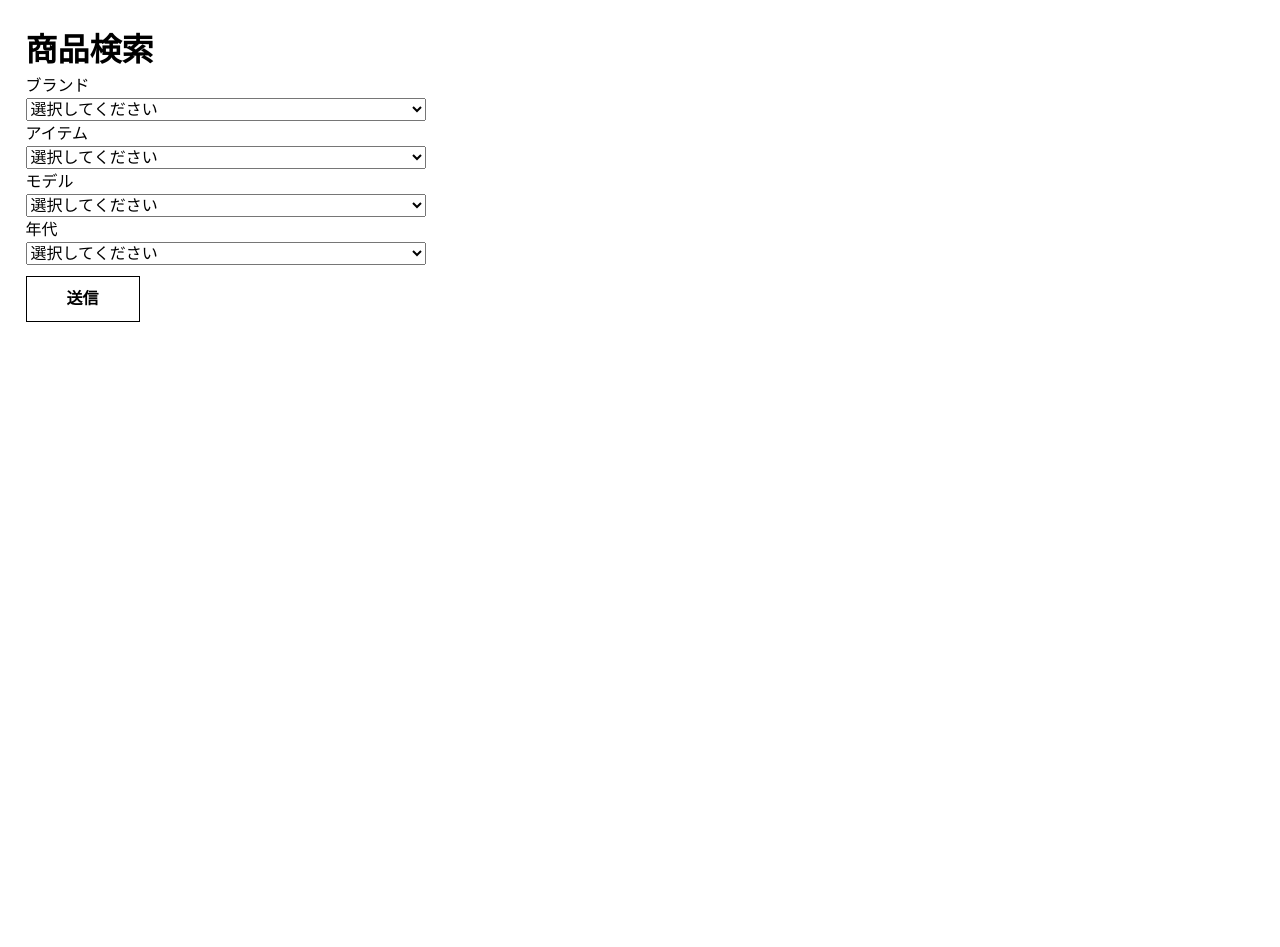
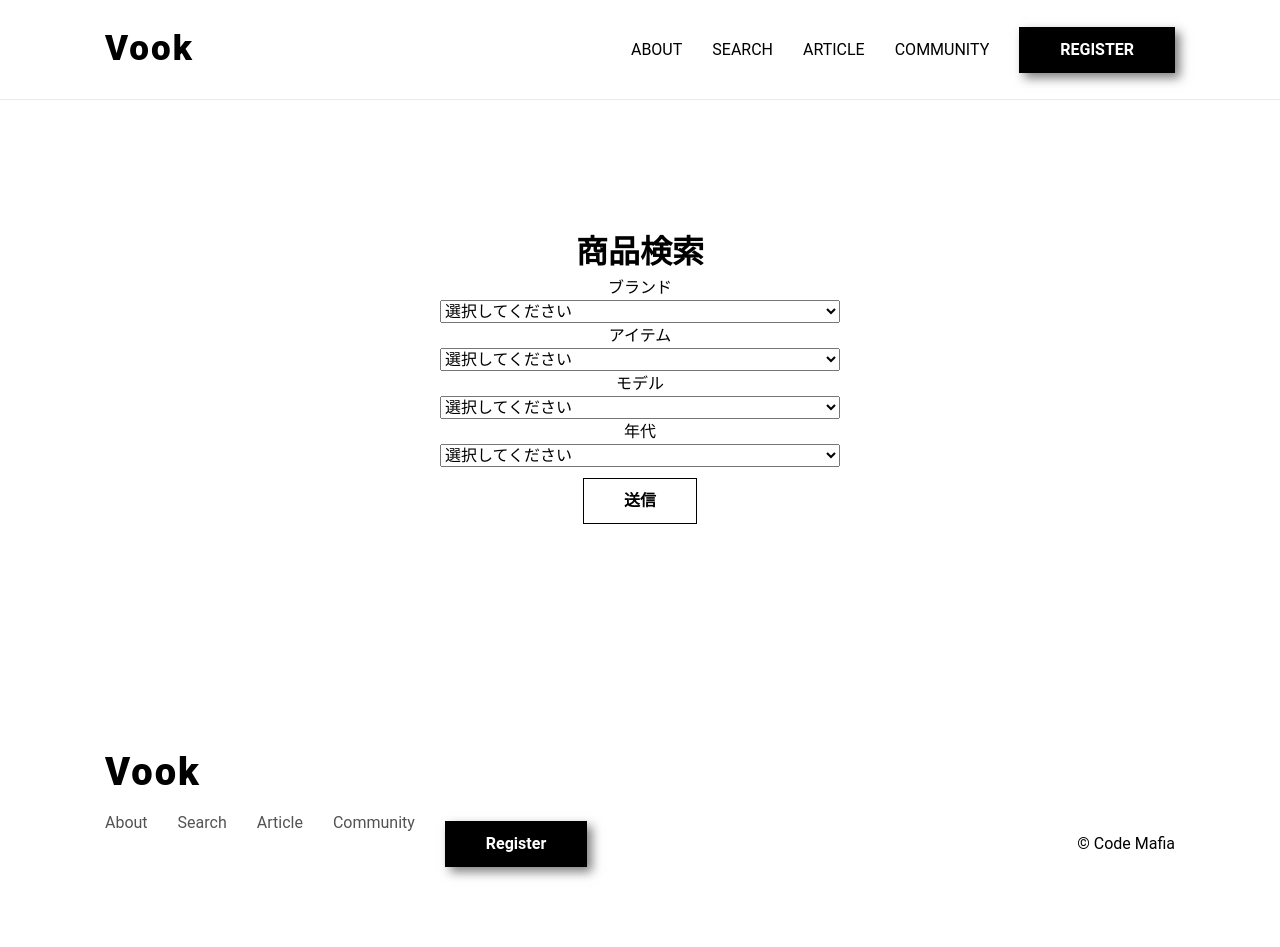
Before and after one commit to atsushimemet/vook_web_v2, a Django app: page /search/ in a window 1280 px wide. Before the commit the page ends 322 px from the top, so only its background shows below. Run offline with Django 4.2, Linux system fonts and the light colour scheme; some web fonts are replaced.

Commit message:
feat: #69 searchページの変更

```diff
--- a/vook_web/templates/vook_web/search.html
+++ b/vook_web/templates/vook_web/search.html
@@ -1,36 +1,66 @@
-{% extends "vook_web/base.html" %}
-{% load static %}
-{% block body %}
-<div style="margin-left: 2%; margin-top: 2%;">
-    <h1>
-        商品検索
-    </h1>
+{% extends "vook_web/base.html" %} {% load static %} {% block body %}
+<div id="global-container">
+  <div id="container">
+    <div class="mobile-menu__cover"></div>
+    <div class="nav-trigger"></div>
+    <header class="header">
+      <div class="header__inner appear up">
+        <div class="logo item">
+          <span class="logo__vook"><a href="{% url 'index' %}">Vook</a></span>
+        </div>
+        <nav class="header__nav">
+          <ul class="header__ul">
+            <li class="header__li item">
+              <a href="{% url 'about' %}">About</a>
+            </li>
+            <li class="header__li item">
+              <a href="{% url 'search' %}">Search</a>
+            </li>
+            <li class="header__li item">
+              <a href="{% url 'article' %}">Article</a>
+            </li>
+            <li class="header__li item">
+              <a href="{% url 'community' %}">Community</a>
+            </li>
+            <li class="header__li item">
+              <a class="btn filled" href="#">Register</a>
+            </li>
+          </ul>
+        </nav>
+        <button class="mobile-menu__btn">
+          <span></span>
+          <span></span>
+          <span></span>
+        </button>
+      </div>
+    </header>
+    <div id="content">
+      <div class="hero" style="text-align: center; margin-top: 10%">
+        <h1>商品検索</h1>
         <div>
           <form method="POST" class="form-horizontal">
             {% csrf_token %}
             <div class="form-group">
-                <label class="col-sm-2 control-label">{{ form.brand.label }}</label>
-                <div class="col-sm-10">
-                    {{ form.brand }}
-                </div>
+              <label class="col-sm-2 control-label"
+                >{{ form.brand.label }}</label
+              >
+              <div class="col-sm-10">{{ form.brand }}</div>
             </div>
             <div class="form-group">
-                <label class="col-sm-2 control-label">{{ form.item.label }}</label>
-                <div class="col-sm-10">
-                    {{ form.item }}
-                </div>
+              <label class="col-sm-2 control-label"
+                >{{ form.item.label }}</label
+              >
+              <div class="col-sm-10">{{ form.item }}</div>
             </div>
             <div class="form-group">
-                <label class="col-sm-2 control-label">{{ form.model.label }}</label>
-                <div class="col-sm-10">
-                    {{ form.model }}
-                </div>
+              <label class="col-sm-2 control-label"
+                >{{ form.model.label }}</label
+              >
+              <div class="col-sm-10">{{ form.model }}</div>
             </div>
             <div class="form-group">
               <label class="col-sm-2 control-label">{{ form.age.label }}</label>
-                <div class="col-sm-10">
-                    {{ form.age }}
-                </div>
+              <div class="col-sm-10">{{ form.age }}</div>
             </div>
             <div class="form-group">
               <div class="col-sm-offset-2 col-sm-10">
@@ -40,4 +70,82 @@
           </form>
         </div>
       </div>
+    </div>
+    <div class="footer appear up">
+      <div class="logo item">
+        <span class="logo__vook"><a href="{% url 'index' %}">Vook</a></span>
+      </div>
+      <nav class="footer__nav">
+        <ul class="footer__ul">
+          <li class="footer__li item"><a href="{% url 'about' %}">About</a></li>
+          <li class="footer__li item">
+            <a href="{% url 'search' %}">Search</a>
+          </li>
+          <li class="footer__li item">
+            <a href="{% url 'article' %}">Article</a>
+          </li>
+          <li class="footer__li item">
+            <a href="{% url 'community' %}">Community</a>
+          </li>
+          <li class="footer__li item">
+            <a class="btn filled" href="#">Register</a>
+          </li>
+        </ul>
+        <div class="footer__copyright item">&copy; Code Mafia</div>
+      </nav>
+    </div>
+  </div>
+  <nav class="mobile-menu">
+    <ul class="mobile-menu__main">
+      <li class="mobile-menu__item">
+        <a class="mobile-menu__link" href="{% url 'about' %}">
+          <span class="main-title">About</span>
+          <span class="sub-title">Vookとは</span>
+        </a>
+      </li>
+      <li class="mobile-menu__item">
+        <a class="mobile-menu__link" href="{% url 'search' %}">
+          <span class="main-title">Search</span>
+          <span class="sub-title">商品を検索する</span>
+        </a>
+      </li>
+      <li class="mobile-menu__item">
+        <a class="mobile-menu__link" href="{% url 'article' %}">
+          <span class="main-title">Article</span>
+          <span class="sub-title">記事や教科書を読む</span>
+        </a>
+      </li>
+      <li class="mobile-menu__item">
+        <a class="mobile-menu__link" href="{% url 'community' %}">
+          <span class="main-title">Community</span>
+          <span class="sub-title">アイテムを共有・売買する</span>
+        </a>
+      </li>
+      <li class="mobile-menu__item">
+        <a class="mobile-menu__link" href="#">
+          <span class="main-title">Register</span>
+          <span class="sub-title">新規登録する</span>
+        </a>
+      </li>
+      <li class="mobile-menu__item">
+        <a
+          class="mobile-menu__link"
+          href="https://www.instagram.com/vook.vintagebook/"
+        >
+          <span class="main-title">Instagram</span>
+          <span class="sub-title">インスタグラム</span>
+        </a>
+      </li>
+      <li class="mobile-menu__item">
+        <a
+          class="mobile-menu__link"
+          href="https://www.tiktok.com/@vook.vintagebook/"
+        >
+          <span class="main-title">Tiktok</span>
+          <span class="sub-title">Tiktok</span>
+        </a>
+      </li>
+    </ul>
+  </nav>
+</div>
 {% endblock %}
```
Lines whose indentation alone changed are shown as unchanged.
